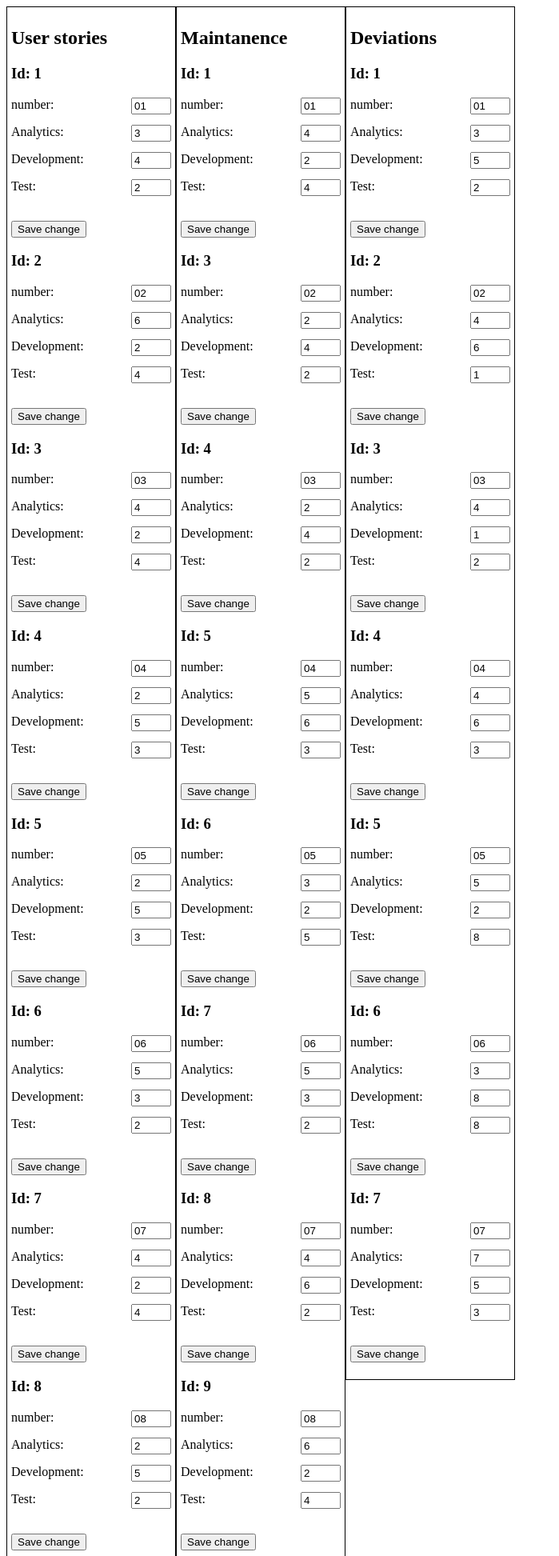
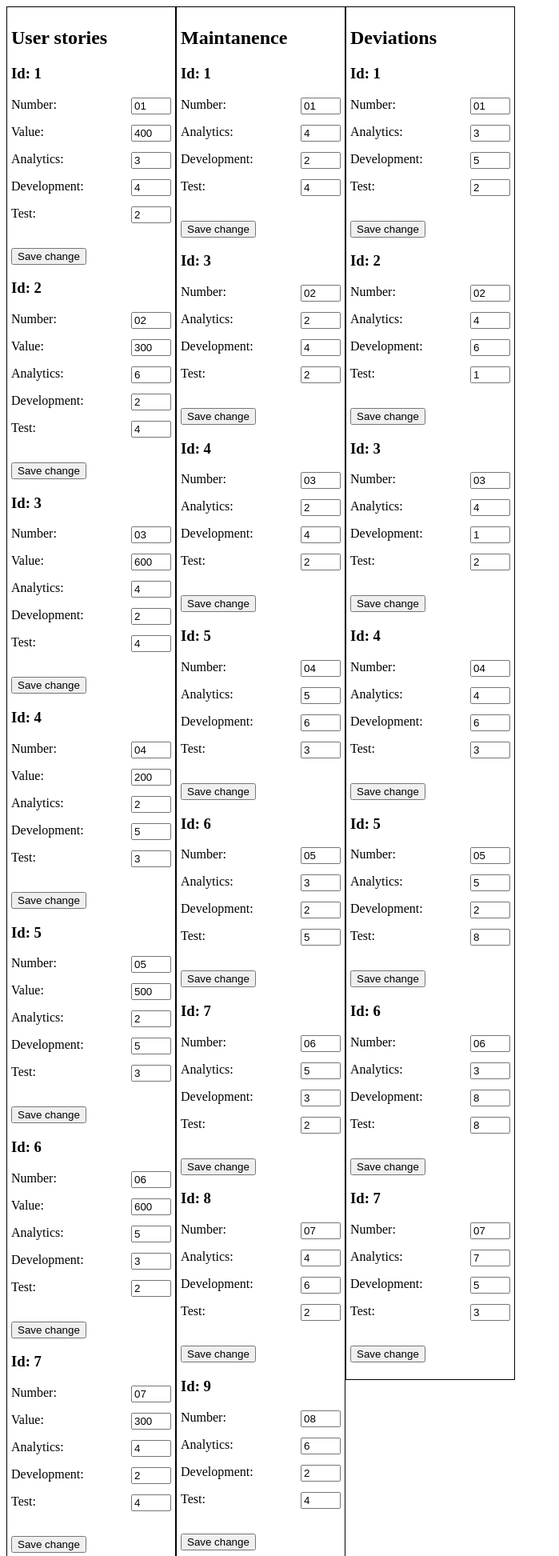
Before and after one commit to Henge9/rest, a PHP site: page /admin.php in a window 1280 px wide. Shown: the top 1945 px of the page at 80% size, without its empty margins (0-699 px from the left). Run offline with PHP 8.4, Linux system fonts and the light colour scheme; data comes from the database, SQL or seed files in the repository.

Commit message:
added value to us cards

```diff
--- a/admin.php
+++ b/admin.php
@@ -22,7 +22,8 @@
 					<form action='' method='post'>
 						<h3>Id: {$page['id']}</h3><input type='hidden' value='{$page['id']}' name='id'>
 						<input type='hidden' value='us_cards' name='table'>
-						<p> number: <input class='input-text' type='text' name='number' value='{$page['number']}'></p>
+						<p> Number: <input class='input-text' type='text' name='number' value='{$page['number']}'></p>
+						<p> Value: <input class='input-text' type='text' name='value' value='{$page['value']}'></p>
 						<p>Analytics: <input class='input-text' type='text' name='analytics' value='{$page['analytics']}'></p>
 						<p>Development: <input class='input-text' type='text' name='development' value='{$page['development']}'></p>
 						<p>Test: <input class='input-text' type='text' name='test' value='{$page['test']}'></p>
@@ -43,7 +44,7 @@
 					<form action='' method='post'>
 						<h3>Id: {$page['id']}</h1><input type='hidden' value='{$page['id']}' name='id'>
 						<input type='hidden' value='m_cards' name='table'>
-						<p> number: <input class='input-text' type='text' name='number' value='{$page['number']}'></p>
+						<p>Number: <input class='input-text' type='text' name='number' value='{$page['number']}'></p>
 						<p>Analytics: <input class='input-text' type='text' name='analytics' value='{$page['analytics']}'></p>
 						<p>Development: <input class='input-text' type='text' name='development' value='{$page['development']}'></p>
 						<p>Test: <input class='input-text' type='text' name='test' value='{$page['test']}'></p>
@@ -64,7 +65,7 @@
 					<form action='' method='post'>
 						<h3>Id: {$page['id']}</h3><input type='hidden' value='{$page['id']}' name='id'>
 						<input type='hidden' value='d_cards' name='table'>
-						<p> number: <input class='input-text' type='text' name='number' value='{$page['number']}'></p>
+						<p>Number: <input class='input-text' type='text' name='number' value='{$page['number']}'></p>
 						<p>Analytics: <input class='input-text' type='text' name='analytics' value='{$page['analytics']}'></p>
 						<p>Development: <input class='input-text' type='text' name='development' value='{$page['development']}'></p>
 						<p>Test: <input class='input-text' type='text' name='test' value='{$page['test']}'></p>
@@ -79,7 +80,9 @@
 
 		if(isset($_POST['table'])){
 
-
+			if (isset($_POST['value'])) {
+				$value=mysqli_real_escape_string ($db, $_POST['value']);
+			}
 			$table=mysqli_real_escape_string ($db, $_POST['table']);
 			$number=mysqli_real_escape_string ($db, $_POST['number']);
 			$analytics=mysqli_real_escape_string ($db, $_POST['analytics']);
@@ -94,15 +97,27 @@
 				$number2=$number;
 			}
 
-
-			$query="
+			if (isset($_POST['value'])) {
+				$query="
 				UPDATE $table
 				SET number='$number2',
+					value=$value,
 					analytics=$analytics,
 					development=$development,
 					test=$test
 				WHERE id=$id
 			";
+
+			}else{
+				$query="
+					UPDATE $table
+					SET number='$number2',
+						analytics=$analytics,
+						development=$development,
+						test=$test
+					WHERE id=$id
+				";
+			}
 			$result = mysqli_query($db, $query);
 
 		}
```
